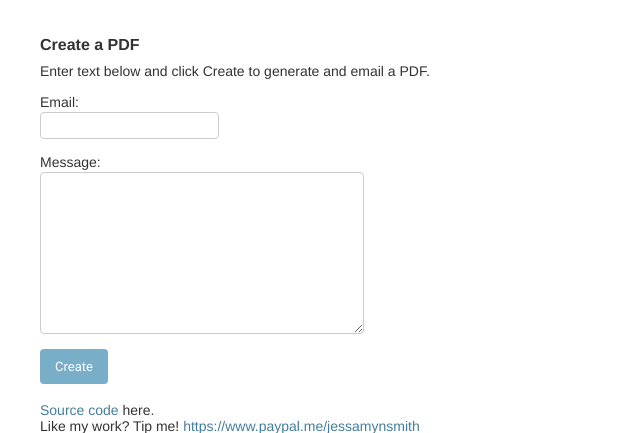
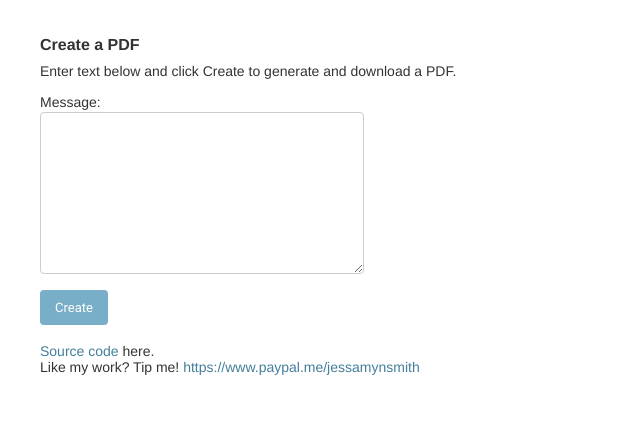
Before and after one commit to jessamynsmith/django-wkhtmltopdf-example, a Django app: page / in a window 1280 px wide. Shown: the top 433 px of the page, without its empty margins (0-640 px from the left). Run offline with Django 3.2, Linux system fonts and the light colour scheme.

Commit message:
Download PDF rather than emailing it.

```diff
--- a/pdf_create/forms.py
+++ b/pdf_create/forms.py
@@ -2,5 +2,4 @@ from django import forms
 
 
 class PdfForm(forms.Form):
-    email = forms.CharField()
     message = forms.CharField(widget=forms.Textarea)
--- a/pdf_create/templates/pdf_create/pdf_create.html
+++ b/pdf_create/templates/pdf_create/pdf_create.html
@@ -14,7 +14,7 @@
     {% endif %}
 
     <p>
-    Enter text below and click Create to generate and email a PDF.
+    Enter text below and click Create to generate and download a PDF.
     </p>
 
     <form method="post">
--- a/pdf_create/views.py
+++ b/pdf_create/views.py
@@ -2,6 +2,7 @@ import os
 
 from django.conf import settings
 from django.contrib import messages
+from django.http import HttpResponse
 from django.template.defaultfilters import date
 from django.template.loader import get_template
 from django.utils import timezone
@@ -53,19 +54,8 @@ class PdfCreateView(FormView):
 
         pdf_contents = get_pdfkit_contents(rendered_resume, extra_options=extra_options)
 
-        # with open('{}.html'.format(filename), 'w') as html_file:
-        #     html_file.write(str(rendered_resume))
-        #
-        # with open(filename, 'wb') as pdf_file:
-        #     pdf_file.write(pdf_contents)
+        response = HttpResponse(content_type='application/pdf')
+        response['Content-Disposition'] = 'attachment; filename="{}"'.format(filename)
+        response.write(pdf_contents)
 
-        to_email = form.cleaned_data['email']
-        template_name = 'pdf_created'
-        plaintext = 'pdf_create/email/%s.txt' % template_name
-        html = 'pdf_create/email/%s.html' % template_name
-        attachments = [(filename, pdf_contents, 'application/pdf')]
-        send_email(to_email, _('You created a PDF!'), context, plaintext, html,
-                   attachments)
-
-        messages.success(self.request, _('PDF generated and emailed.'))
-        return super(PdfCreateView, self).form_valid(form)
+        return response
```
